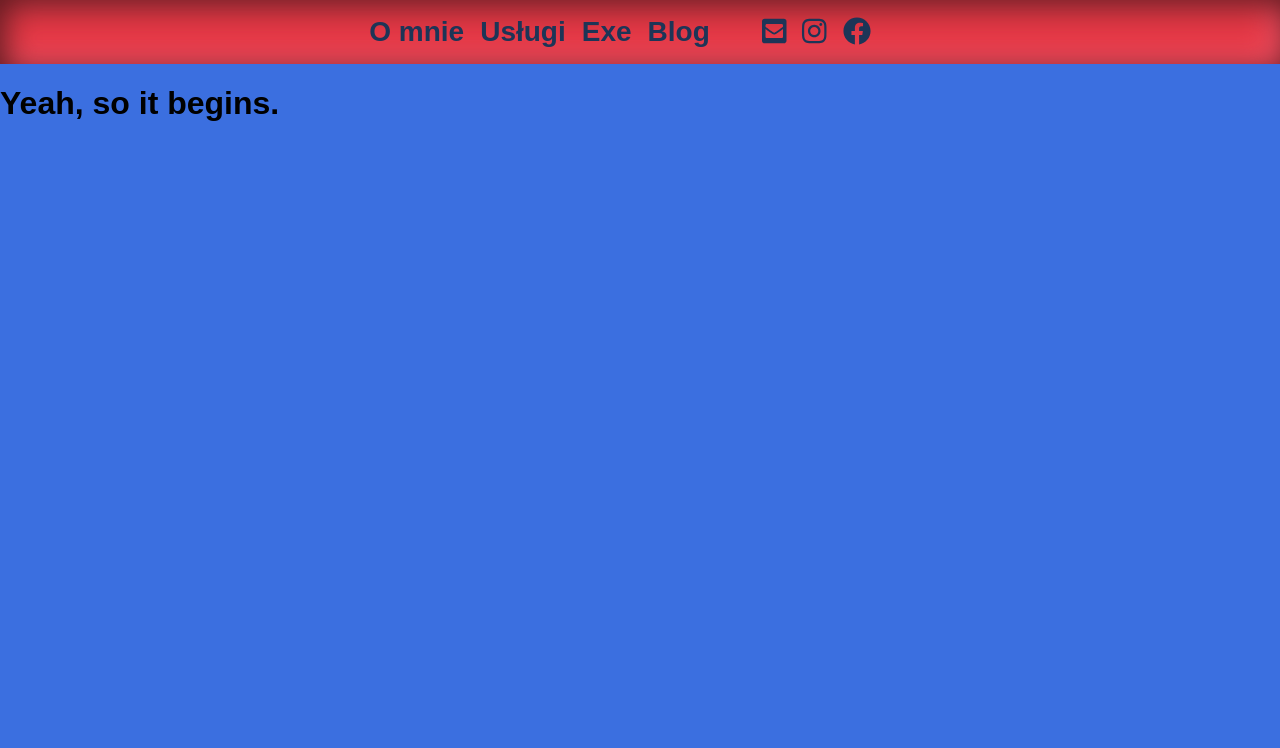
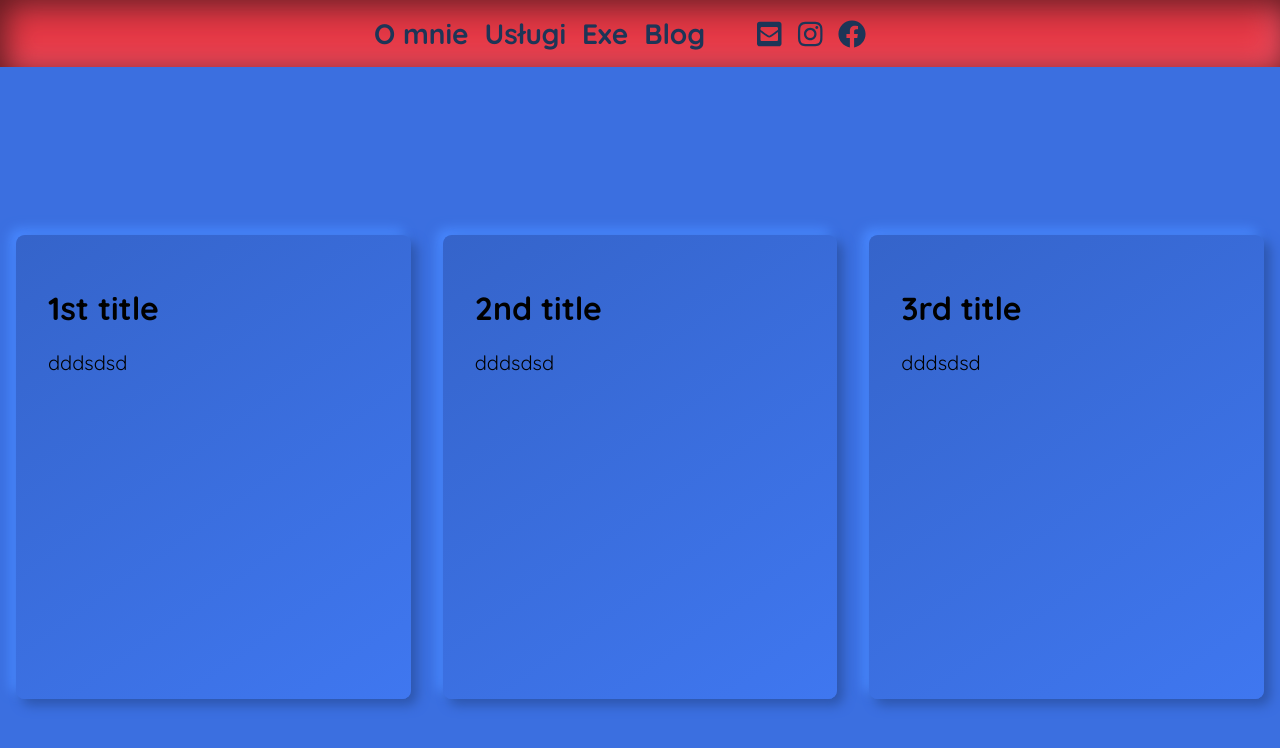
Before and after one commit to MaciejFigat/PTHome, a React (Create React App) app in the folder frontend/: page / in a window 1280 px wide. Shown: the top 748 px of the page. Built offline with nearby package versions, Linux system fonts and the light colour scheme.

Commit message:
SectionCards component with styles

```diff
--- a/frontend/public/index.html
+++ b/frontend/public/index.html
@@ -15,6 +15,8 @@
       user's mobile device or desktop. See https://developers.google.com/web/fundamentals/web-app-manifest/
     -->
     <link rel="manifest" href="%PUBLIC_URL%/manifest.json" />
+    <link href="https://fonts.googleapis.com/css2?family=Quicksand:wght@300;400;500;600;700&display=swap" rel="stylesheet">
+    <link rel="apple-touch-icon" href="%PUBLIC_URL%/logo192.png" />
     <!--
       Notice the use of %PUBLIC_URL% in the tags above.
       It will be replaced with the URL of the `public` folder during the build.
--- a/frontend/src/App.tsx
+++ b/frontend/src/App.tsx
@@ -1,13 +1,20 @@
 import React from 'react'
 import Nav from './components/Nav'
+import Home from './screens/Home'
+import Contact from './screens/Contact'
 import { GlobalStyle } from './styles/GlobalStyles'
+import { Switch, Route, useLocation } from 'react-router-dom'
+function App() {
+  const location = useLocation()
 
-function App() {
   return (
     <>
       <GlobalStyle />
       <Nav />
-      <h1>Yeah, so it begins.</h1>
+      <Switch location={location} key={location.key}>
+        <Route exact path='/contact' component={Contact} />
+        <Route path='/' component={Home} />
+      </Switch>
     </>
   )
 }
--- /dev/null
+++ b/frontend/src/components/SectionCards.tsx
@@ -0,0 +1,25 @@
+import React from 'react'
+import {
+  CardContainer,
+  Card,
+  CardTitle,
+  CardContent,
+} from '../styles/sectionCards'
+interface SectionCardsProps {
+  cardData: { id: Number; title: String; description: String }[]
+}
+
+const SectionCards: React.FC<SectionCardsProps> = ({ cardData }) => {
+  return (
+    <CardContainer>
+      {cardData &&
+        cardData.map((example) => (
+          <Card key={example.id}>
+            <CardTitle>{example.title}</CardTitle>
+            <CardContent>{example.description}</CardContent>
+          </Card>
+        ))}
+    </CardContainer>
+  )
+}
+export default SectionCards
--- a/frontend/src/index.tsx
+++ b/frontend/src/index.tsx
@@ -2,8 +2,12 @@ import React from 'react'
 import ReactDOM from 'react-dom'
 import './index.css'
 import App from './App'
+import smoothScrollPolyfill from 'smoothscroll-polyfill'
 import reportWebVitals from './reportWebVitals'
 import { BrowserRouter as Router } from 'react-router-dom'
+
+smoothScrollPolyfill.polyfill()
+
 ReactDOM.render(
   <Router>
     <App />
--- /dev/null
+++ b/frontend/src/screens/Contact.tsx
@@ -0,0 +1,8 @@
+import React from 'react'
+
+interface ContactProps {}
+
+const Contact: React.FC<ContactProps> = () => {
+  return <h1>Contact</h1>
+}
+export default Contact
--- /dev/null
+++ b/frontend/src/screens/Home.tsx
@@ -0,0 +1,18 @@
+import React from 'react'
+import SectionCards from '../components/SectionCards'
+interface HomeProps {}
+
+const cardDataOne = [
+  { id: 1, title: '1st title', description: 'dddsdsd' },
+  { id: 2, title: '2nd title', description: 'dddsdsd' },
+  { id: 3, title: '3rd title', description: 'dddsdsd' },
+]
+
+const Home: React.FC<HomeProps> = () => {
+  return (
+    <>
+      <SectionCards cardData={cardDataOne} />
+    </>
+  )
+}
+export default Home
--- a/frontend/src/styles/nav.js
+++ b/frontend/src/styles/nav.js
@@ -7,11 +7,8 @@ export const NavContainer = styled.nav`
   top: 0;
   height: fit-content;
   max-width: 100%;
-
   background: var(--background-tertiary5);
-
   box-shadow: inset 6px 6px 31px #5c171c, inset -6px -6px 31px #ff5b70;
-
   z-index: 22;
 `
 export const NavList = styled.ul`
@@ -26,12 +23,6 @@ export const ListItem = styled.li`
   font-size: 1.75rem;
   font-weight: 700;
 
-  &:hover {
-    color: red;
-  }
-  &:active {
-    color: purple;
-  }
   @media (max-width: 740px) {
     font-size: 1rem;
     margin-right: 0.25rem;
--- /dev/null
+++ b/frontend/src/styles/sectionCards.js
@@ -0,0 +1,33 @@
+import styled from 'styled-components'
+
+export const CardContainer = styled.div`
+  height: 100vh;
+  display: flex;
+  flex-direction: row;
+  place-items: center;
+  justify-content: center;
+  @media (max-width: 880px) {
+    flex-direction: column;
+  }
+`
+export const Card = styled.div`
+  /* background: var(--background-tertiary3); */
+  background: linear-gradient(145deg, #3564ca, #3f77f0);
+  box-shadow: 6px 6px 12px #2d55ac, -6px -6px 12px #4989ff;
+  height: 400px;
+  width: 360px;
+  padding: 2rem;
+  margin: 1rem;
+  border-radius: 0.55rem;
+  @media (max-width: 880px) {
+    max-width: 84vw;
+    padding: 0.75rem;
+    margin: 0.5rem;
+  }
+`
+export const CardTitle = styled.h1`
+  font-size: 2rem;
+`
+export const CardContent = styled.p`
+  font-size: 1.25rem;
+`
```
